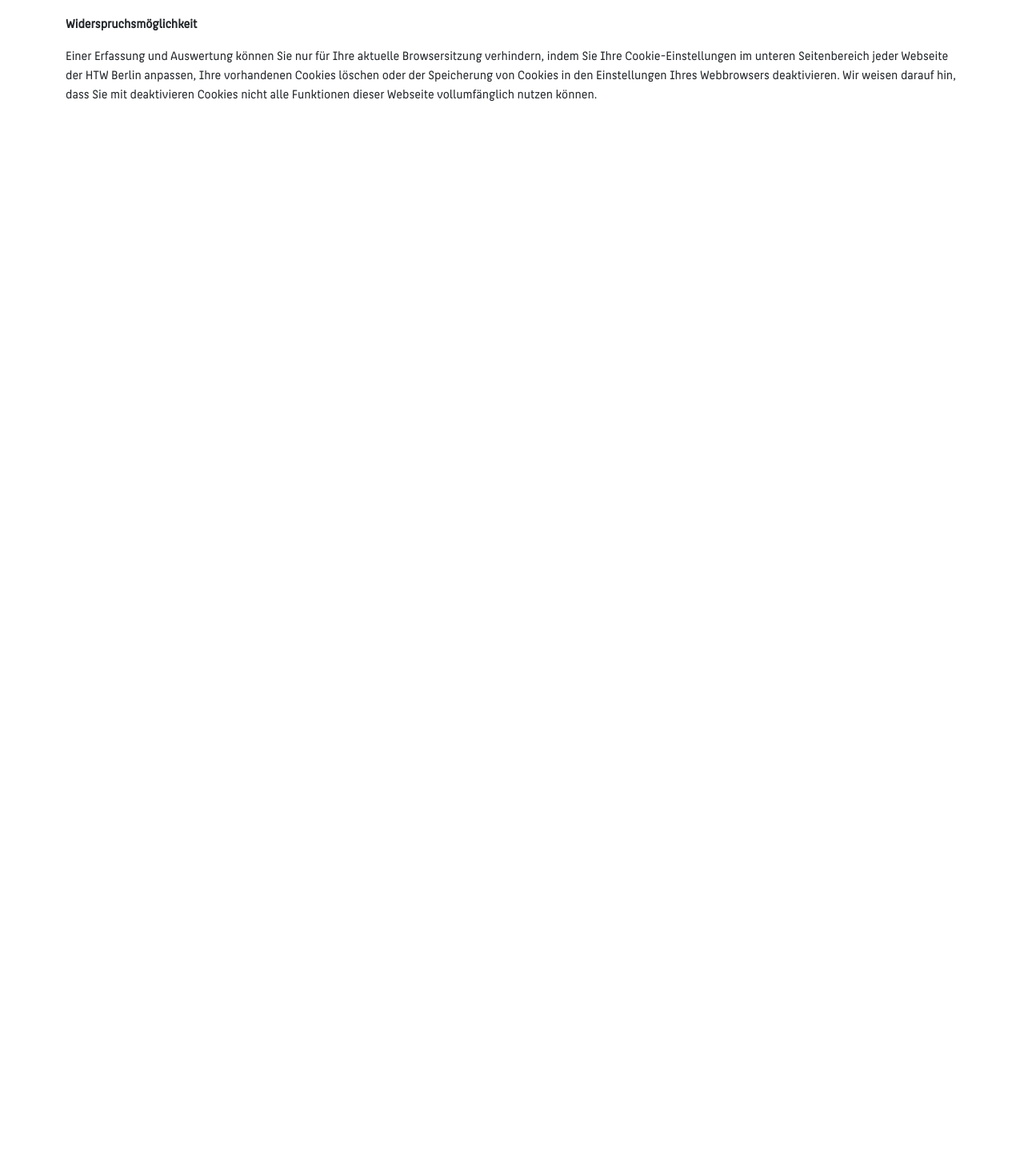
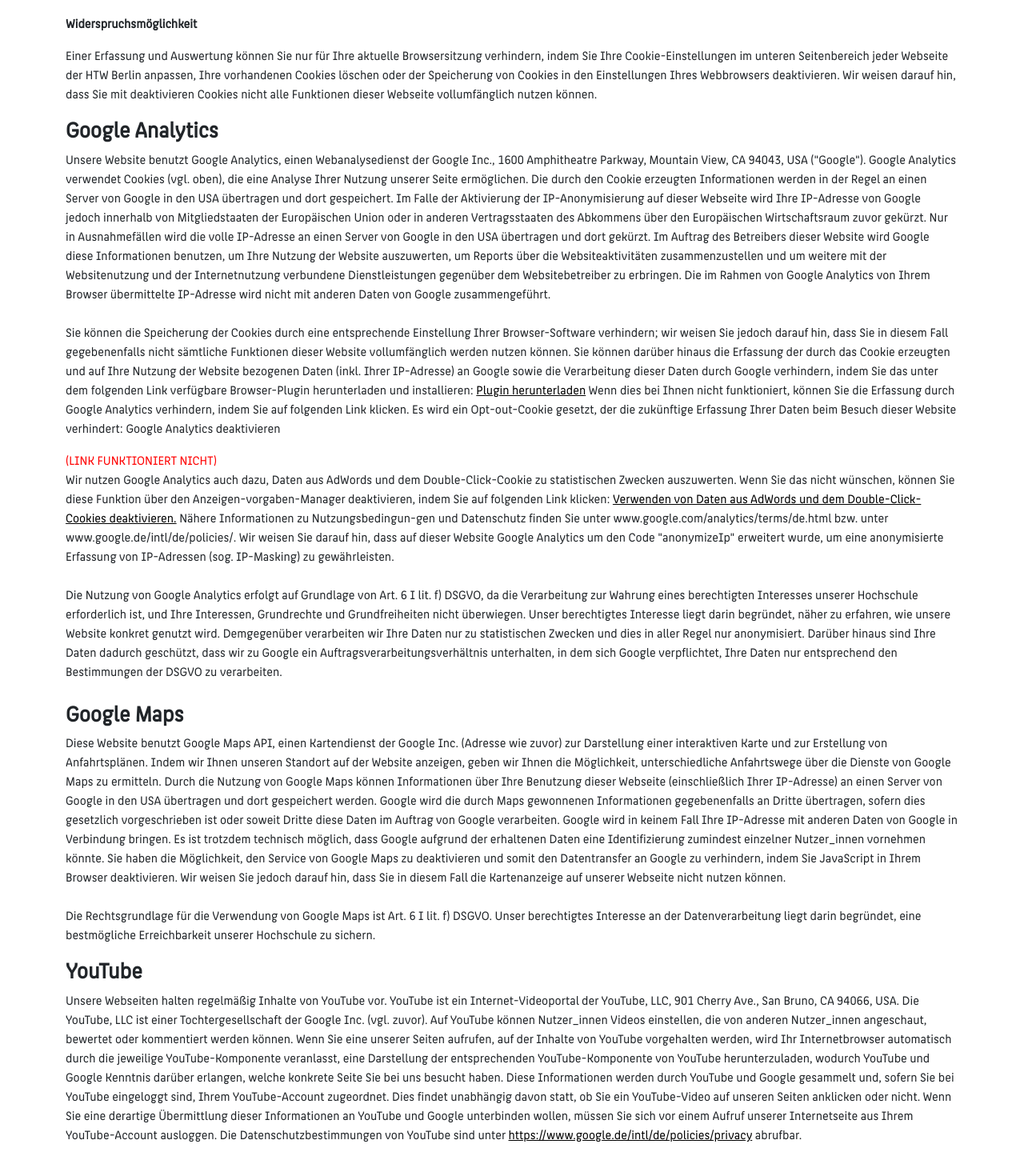
Before and after one commit to joha1na/AntidiskriminierungsAPP, an Angular app in the folder htw-antidiskriminierungsapp/: page /privacypolicy in a window 1280 px wide. Shown: the part 3202-4667 px from the top of the page at 80% size. Before the commit the page ends 3443 px from the top, so only its background shows below. Built offline with nearby package versions, Linux system fonts and the light colour scheme.

Commit message:
Datenschutzhinweise zu Youtube, Google Analytics, Maps, etc. aus HTW Datenschutzhinweise hinzugefügt.

```diff
--- a/htw-antidiskriminierungsapp/src/app/home/home.component.html
+++ b/htw-antidiskriminierungsapp/src/app/home/home.component.html
@@ -39,4 +39,6 @@
             </div>
         </div>
     </div>
+    <br>
+    <br>
 </body>
--- a/htw-antidiskriminierungsapp/src/app/privacypolicy/privacypolicy.component.html
+++ b/htw-antidiskriminierungsapp/src/app/privacypolicy/privacypolicy.component.html
@@ -242,8 +242,83 @@
                     Cookies in den Einstellungen Ihres Webbrowsers deaktivieren. Wir weisen darauf hin, dass Sie mit deaktivieren Cookies nicht alle Funktionen dieser Webseite vollumfänglich nutzen können.
                 </p>
 
+                <h3>Google Analytics</h3>
 
-                </div>
+                <p>
+                    Unsere Website benutzt Google Analytics, einen Webanalysedienst der Google Inc., 1600 Amphitheatre Parkway,
+                    Mountain View, CA 94043, USA ("Google"). Google Analytics verwendet Cookies (vgl. oben), die eine Analyse Ihrer
+                    Nutzung unserer Seite ermöglichen. Die durch den Cookie erzeugten Informationen werden in der Regel an einen Server
+                    von Google in den USA übertragen und dort gespeichert. Im Falle der Aktivierung der IP-Anonymisierung auf dieser
+                    Webseite wird Ihre IP-Adresse von Google jedoch innerhalb von Mitgliedstaaten der Europäischen Union oder in anderen
+                    Vertragsstaaten des Abkommens über den Europäischen Wirtschaftsraum zuvor gekürzt. Nur in Ausnahmefällen wird die volle
+                    IP-Adresse an einen Server von Google in den USA übertragen und dort gekürzt. Im Auftrag des Betreibers dieser Website
+                    wird Google diese Informationen benutzen, um Ihre Nutzung der Website auszuwerten, um Reports über die Websiteaktivitäten
+                    zusammenzustellen und um weitere mit der Websitenutzung und der Internetnutzung verbundene Dienstleistungen gegenüber dem
+                    Websitebetreiber zu erbringen. Die im Rahmen von Google Analytics von Ihrem Browser übermittelte IP-Adresse wird nicht mit
+                    anderen Daten von Google zusammengeführt.
+
+                    <br><br>
+
+                    Sie können die Speicherung der Cookies durch eine entsprechende Einstellung Ihrer Browser-Software verhindern;
+                    wir weisen Sie jedoch darauf hin, dass Sie in diesem Fall gegebenenfalls nicht sämtliche Funktionen dieser Website
+                    vollumfänglich werden nutzen können. Sie können darüber hinaus die Erfassung der durch das Cookie erzeugten und auf
+                    Ihre Nutzung der Website bezogenen Daten (inkl. Ihrer IP-Adresse) an Google sowie die Verarbeitung dieser Daten durch
+                    Google verhindern, indem Sie das unter dem folgenden Link verfügbare Browser-Plugin herunterladen und
+                    installieren: <a href="https://tools.google.com/dlpage/gaoptout">Plugin herunterladen</a>
+                    Wenn dies bei Ihnen nicht funktioniert, können Sie die Erfassung durch Google Analytics verhindern, indem Sie auf folgenden
+                    Link klicken. Es wird ein Opt-out-Cookie gesetzt, der die zukünftige Erfassung Ihrer Daten beim Besuch dieser Website
+                    verhindert:  Google Analytics deaktivieren
+                    <div class="notiz">(LINK FUNKTIONIERT NICHT)</div>
+                    Wir nutzen Google Analytics auch dazu, Daten aus AdWords und dem Double-Click-Cookie zu statistischen Zwecken auszuwerten.
+                    Wenn Sie das nicht wünschen, können Sie diese Funktion über den Anzeigen-vorgaben-Manager deaktivieren, indem Sie auf
+                    folgenden Link klicken: <a href="https://myadcenter.google.com/home?hl=de&sasb=true&ref=ad-settings">Verwenden von Daten aus AdWords und
+                        dem Double-Click-Cookies deaktivieren.</a>
+
+                    Nähere Informationen zu Nutzungsbedingun-gen und Datenschutz finden Sie unter www.google.com/analytics/terms/de.html bzw.
+                    unter www.google.de/intl/de/policies/. Wir weisen Sie darauf hin, dass auf dieser Website Google Analytics um den Code "anonymizeIp"
+                    erweitert wurde, um eine anonymisierte Erfassung von IP-Adressen (sog. IP-Masking) zu gewährleisten.
+
+                    <br><br>
+
+                    Die Nutzung von Google Analytics erfolgt auf Grundlage von Art. 6 I lit. f) DSGVO, da die Verarbeitung zur Wahrung eines berechtigten
+                    Interesses unserer Hochschule erforderlich ist, und Ihre Interessen, Grundrechte und Grundfreiheiten nicht überwiegen. Unser berechtigtes
+                    Interesse liegt darin begründet, näher zu erfahren, wie unsere Website konkret genutzt wird. Demgegenüber verarbeiten wir Ihre Daten nur
+                    zu statistischen Zwecken und dies in aller Regel nur anonymisiert. Darüber hinaus sind Ihre Daten dadurch geschützt, dass wir zu Google ein
+                    Auftragsverarbeitungsverhältnis unterhalten, in dem sich Google verpflichtet, Ihre Daten nur entsprechend den Bestimmungen der DSGVO zu verarbeiten.
+
+                    <br><br>
+
+                    <h3>Google Maps</h3>
+
+                    <p>
+                    Diese Website benutzt Google Maps API, einen Kartendienst der Google Inc. (Adresse wie zuvor) zur Darstellung einer interaktiven Karte und zur
+                    Erstellung von Anfahrtsplänen. Indem wir Ihnen unseren Standort auf der Website anzeigen, geben wir Ihnen die Möglichkeit, unterschiedliche
+                    Anfahrtswege über die Dienste von Google Maps zu ermitteln. Durch die Nutzung von Google Maps können Informationen über Ihre Benutzung dieser
+                    Webseite (einschließlich Ihrer IP-Adresse) an einen Server von Google in den USA übertragen und dort gespeichert werden. Google wird die durch Maps
+                    gewonnenen Informationen gegebenenfalls an Dritte übertragen, sofern dies gesetzlich vorgeschrieben ist oder soweit Dritte diese Daten im Auftrag von
+                    Google verarbeiten. Google wird in keinem Fall Ihre IP-Adresse mit anderen Daten von Google in Verbindung bringen. Es ist trotzdem technisch möglich,
+                    dass Google aufgrund der erhaltenen Daten eine Identifizierung zumindest einzelner Nutzer_innen vornehmen könnte. Sie haben die Möglichkeit, den Service
+                    von Google Maps zu deaktivieren und somit den Datentransfer an Google zu verhindern, indem Sie JavaScript in Ihrem Browser deaktivieren. Wir weisen Sie
+                    jedoch darauf hin, dass Sie in diesem Fall die Kartenanzeige auf unserer Webseite nicht nutzen können.
+
+                    <br><br>
+
+                    Die Rechtsgrundlage für die Verwendung von Google Maps ist Art. 6 I lit. f) DSGVO. Unser berechtigtes Interesse an der Datenverarbeitung liegt darin begründet,
+                    eine bestmögliche Erreichbarkeit unserer Hochschule zu sichern.
+
+                    <h3>YouTube</h3>
+
+                    <p>
+                        Unsere Webseiten halten regelmäßig Inhalte von YouTube vor. YouTube ist ein Internet-Videoportal der YouTube, LLC, 901 Cherry Ave., San Bruno, CA 94066, USA.
+                        Die YouTube, LLC ist einer Tochtergesellschaft der Google Inc. (vgl. zuvor). Auf YouTube können Nutzer_innen Videos einstellen, die von anderen Nutzer_innen angeschaut,
+                        bewertet oder kommentiert werden können. Wenn Sie eine unserer Seiten aufrufen, auf der Inhalte von YouTube vorgehalten werden, wird Ihr Internetbrowser automatisch durch
+                        die jeweilige YouTube-Komponente veranlasst, eine Darstellung der entsprechenden YouTube-Komponente von YouTube herunterzuladen, wodurch YouTube und Google Kenntnis darüber
+                        erlangen, welche konkrete Seite Sie bei uns besucht haben. Diese Informationen werden durch YouTube und Google gesammelt und, sofern Sie bei YouTube eingeloggt sind, Ihrem
+                        YouTube-Account zugeordnet. Dies findet unabhängig davon statt, ob Sie ein YouTube-Video auf unseren Seiten anklicken oder nicht. Wenn Sie eine derartige Übermittlung dieser
+                        Informationen an YouTube und Google unterbinden wollen, müssen Sie sich vor einem Aufruf unserer Internetseite aus Ihrem YouTube-Account ausloggen. Die Datenschutzbestimmungen
+                        von YouTube sind unter <a href="https://policies.google.com/privacy?hl=de&gl=de">https://www.google.de/intl/de/policies/privacy</a> abrufbar.
+                    </p>
+            </div>
         </div>
     </div>
 
```
Also changed, not shown: htw-antidiskriminierungsapp/src/app/privacypolicy/privacypolicy.component.css (line endings or trailing spaces).
